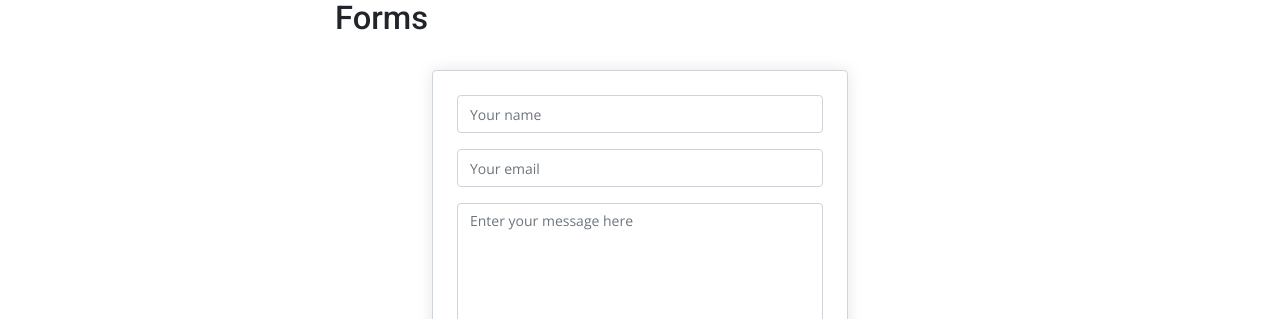
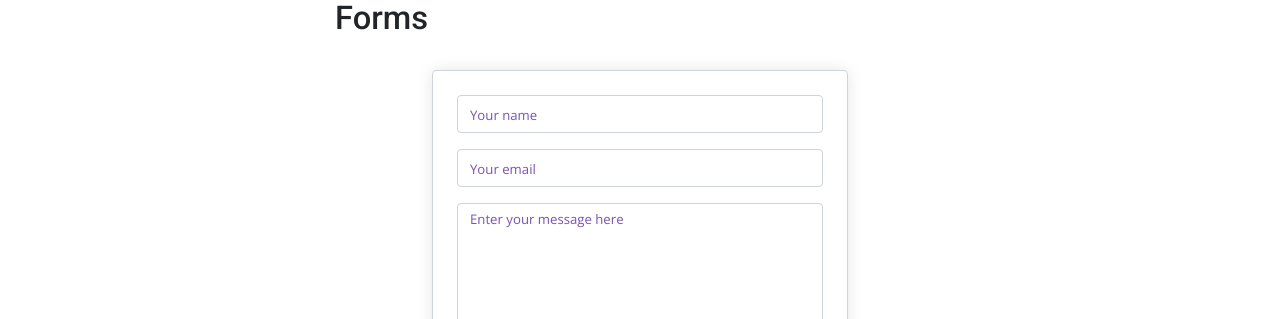
Before and after one commit to jefx07/jefx07.github.io, a Jekyll site: the page built from test_1.md, in a window 1280 px wide. Shown: the part 3145-3464 px from the top of the page. Built offline with Jekyll 4.4.1, drawn with Linux system fonts in a browser that asks for light colours.

Commit message:
More form tweaks

```diff
--- a/_sass/scss/_forms.scss
+++ b/_sass/scss/_forms.scss
@@ -37,7 +37,6 @@
 
   // Placeholder
   &::placeholder {
-    font-size: $font-size-sm;
     color: $input-placeholder-color;
     // Override Firefox's unusual default opacity; see https://github.com/twbs/bootstrap/pull/11526.
     opacity: 1;
--- a/_sass/site-custom.scss
+++ b/_sass/site-custom.scss
@@ -520,8 +520,9 @@ body {
   box-shadow: 0 0 16px 0 rgba(0, 0, 0, .1);
 
   & ::placeholder {
-    font-size: $font-size-sm;
-    //font-size: .825rem;
+    //font-size: $font-size-sm;
+    font-size: .825rem;
+    color: #7952b3;
   }
 }
 // stylelint-enable selector-max-id
--- a/test_1.md
+++ b/test_1.md
@@ -161,20 +161,20 @@ We also have some buttons, if you need them.
 
 ## Forms
 
-<form id="formspree" method="POST" action="https://formspree.io/YOUREMAILHERE">
+<form id="formspree" accept-charset="utf-8" method="POST" action="https://formspree.io/YOUREMAILHERE">
   <div class="form-group">
     <label class="sr-only" for="inputName">Name</label>
-    <input class="form-control" type="text" name="name" id="inputName" placeholder="Your name" required>
+    <input id="inputName" class="form-control" type="text" name="name" placeholder="Your name" required="">
   </div>
   <div class="form-group">
     <label class="sr-only" for="inputEmail">Email address</label>
-    <input class="form-control" type="email" name="_replyto" id="inputEmail" placeholder="Your email" required>
+    <input id="inputEmail" class="form-control" type="email" name="_replyto" placeholder="Your email" required="">
   </div>
   <div class="form-group">
     <label class="sr-only" for="inputMessage">Message</label>
-    <textarea rows="5" class="form-control" name="message" id="inputMessage" placeholder="Enter your message here" required></textarea>
+    <textarea id="inputMessage" class="form-control" rows="5" name="message" placeholder="Enter your message here" required=""></textarea>
   </div>
-  <input type="hidden" name="_subject" value="New submission!">
+  <input type="hidden" name="_subject" value="Contact Form Submission!">
   <input type="text" name="_gotcha" aria-hidden="true" style="display:none">
   <button class="btn btn-primary" type="submit">Send</button>
 </form>
```
